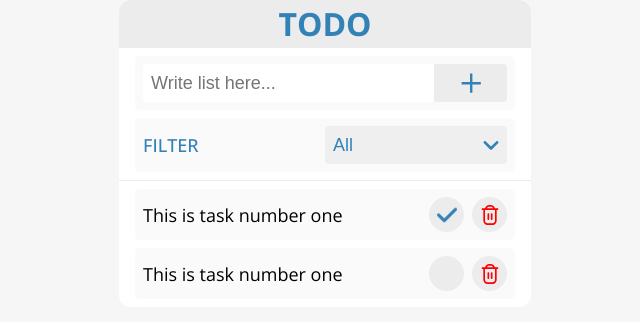
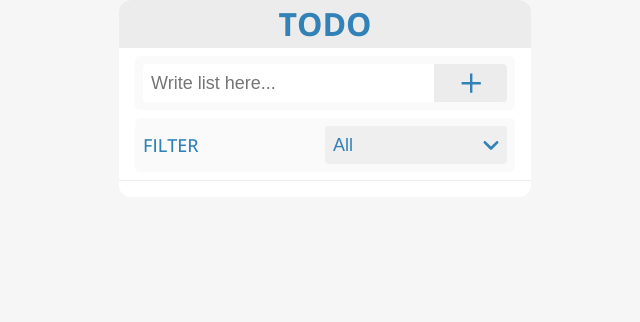
Before and after one commit to raihan-cse/todo-app, a React (Create React App) app: page / in a window 1280 px wide. Shown: the top 322 px of the page, without its empty margins (315-955 px from the left). Built offline with nearby package versions, Linux system fonts and the light colour scheme.

Commit message:
delete item functionality done

```diff
--- /dev/null
+++ b/src/components/Todo.js
@@ -0,0 +1,22 @@
+import React from 'react'
+import CompleteIcon from '../assets/icons/check.png'
+import RemoveIcon from '../assets/icons/trash.svg'
+
+function Todo({todos, setTodos, todo}) {
+    const deleteItemHandler = () => {
+        setTodos(todos.filter((el) => el.id !== todo.id))
+    }
+    return (
+        <div className="todo_item">
+            <p>{todo.text}</p>
+            <button type='button' className='btn_status'>
+                <img src={CompleteIcon} alt="icon" />
+            </button>
+            <button type='button' className='btn_remove' onClick={deleteItemHandler}>
+                <img src={RemoveIcon} alt="icon" />
+            </button>
+        </div>
+    )
+}
+
+export default Todo
--- a/src/components/TodoList.js
+++ b/src/components/TodoList.js
@@ -1,41 +1,21 @@
 import React from 'react'
-import CompleteIcon from '../assets/icons/check.png'
-import RemoveIcon from '../assets/icons/trash.svg'
+
+import Todo from './Todo'
 
 function TodoList({ todos, setTodos }) {
+
     return (
         <div className='todo_wrapper'>
             {
                 todos.map((todo, index) => (
-                    <div className="todo_item" key={index}>
-                        <p>{todo.text}</p>
-                        <button type='button' className='btn_status'>
-                            <img src={CompleteIcon} alt="icon" />
-                        </button>
-                        <button type='button' className='btn_remove'>
-                            <img src={RemoveIcon} alt="icon" />
-                        </button>
-                    </div>
+                    <Todo
+                    key={index}
+                    todos={todos}
+                    setTodos={setTodos}
+                    todo={todo}
+                    />
                 ))
             }
-            <div className="todo_item">
-                <p>This is task number one</p>
-                <button type='button' className='btn_status'>
-                    <img src={CompleteIcon} alt="icon" />
-                </button>
-                <button type='button' className='btn_remove'>
-                    <img src={RemoveIcon} alt="icon" />
-                </button>
-            </div>
-            <div className="todo_item">
-                <p>This is task number one</p>
-                <button type='button' className='btn_status'>
-                    {/* <img src={CompleteIcon} alt="icon" /> */}
-                </button>
-                <button type='button' className='btn_remove'>
-                    <img src={RemoveIcon} alt="icon" />
-                </button>
-            </div>
         </div>
     )
 }
```
